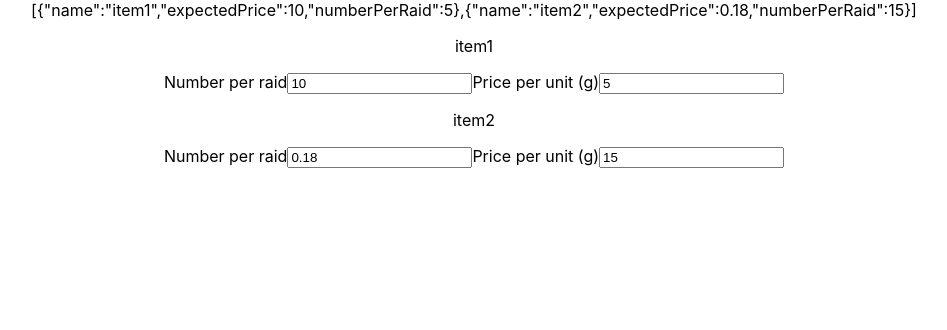
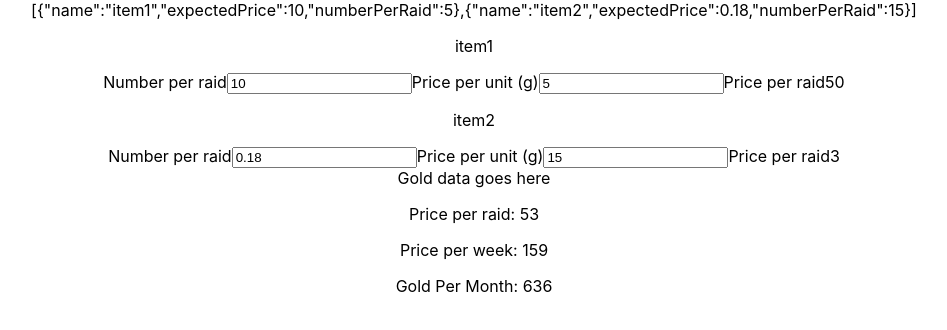
Before and after one commit to Acparvis/raidlogger, a React (Create React App) app: page / in a window 1280 px wide. Shown: the top 330 px of the page, without its empty margins (166-1113 px from the left). Built offline with nearby package versions, Linux system fonts and the light colour scheme.

Commit message:
basic gold data output

```diff
--- a/src/App.js
+++ b/src/App.js
@@ -2,11 +2,13 @@ import React from 'react';
 import logo from './logo.svg';
 import './App.css';
 import ConsumableList from "./components/consumableList/consumableList";
+import GoldDataDisplay from "./components/goldDataDisplay/goldDataDisplay";
 
 function App() {
   return (
     <div className="App">
       <ConsumableList/>
+      <GoldDataDisplay/>
     </div>
   );
 }
--- a/src/components/consumable/consumable.js
+++ b/src/components/consumable/consumable.js
@@ -4,6 +4,7 @@ import PropTypes from 'prop-types';
 class Consumable extends Component {
     render() {
         const data = this.props;
+
         return (
             <div>
                 <p>{data?.data?.name}</p>
@@ -15,6 +16,10 @@ class Consumable extends Component {
                     Price per unit (g)
                     <input type="number" value={data?.data?.numberPerRaid}/>
                 </label>
+                <label>
+                    Price per raid
+                    { Math.round(data?.data?.expectedPrice * data?.data?.numberPerRaid) }
+                </label>
             </div>
         );
     }
--- /dev/null
+++ b/src/components/goldDataDisplay/goldDataDisplay.js
@@ -0,0 +1,52 @@
+import React, {Component} from 'react';
+import PropTypes from 'prop-types';
+import { connect } from "react-redux";
+
+const mapStateToProps = state => {
+    let raidsPerWeek = state.get("raidsPerWeek");
+    let consumables = state.get("consumables");
+
+    return {
+        raidsPerWeek: raidsPerWeek,
+        consumables: consumables,
+    }
+};
+
+
+class GoldDataDisplay extends Component {
+
+    pricePerRaid = () => {
+
+        //totals up all consumable prices for one raid
+        let total = 0;
+
+        //reduce works out the cost per raid
+        return this.props.consumables.reduce(this.getCost, 0)
+
+    }
+
+    getCost = (total, consumable) => {
+        return total + Math.round(consumable.numberPerRaid * consumable.expectedPrice);
+    }
+
+    render() {
+        const {raidsPerWeek} = this.props;
+
+        return (
+            <div>
+                Gold data goes here
+
+                <p>Price per raid: {this.pricePerRaid()}</p>
+
+                <p>Price per week: {this.pricePerRaid() * raidsPerWeek }</p>
+
+                <p>Gold Per Month: {this.pricePerRaid() * raidsPerWeek * 4}</p>
+
+            </div>
+        );
+    }
+}
+
+GoldDataDisplay.propTypes = {};
+
+export default connect(mapStateToProps)(GoldDataDisplay);
```
